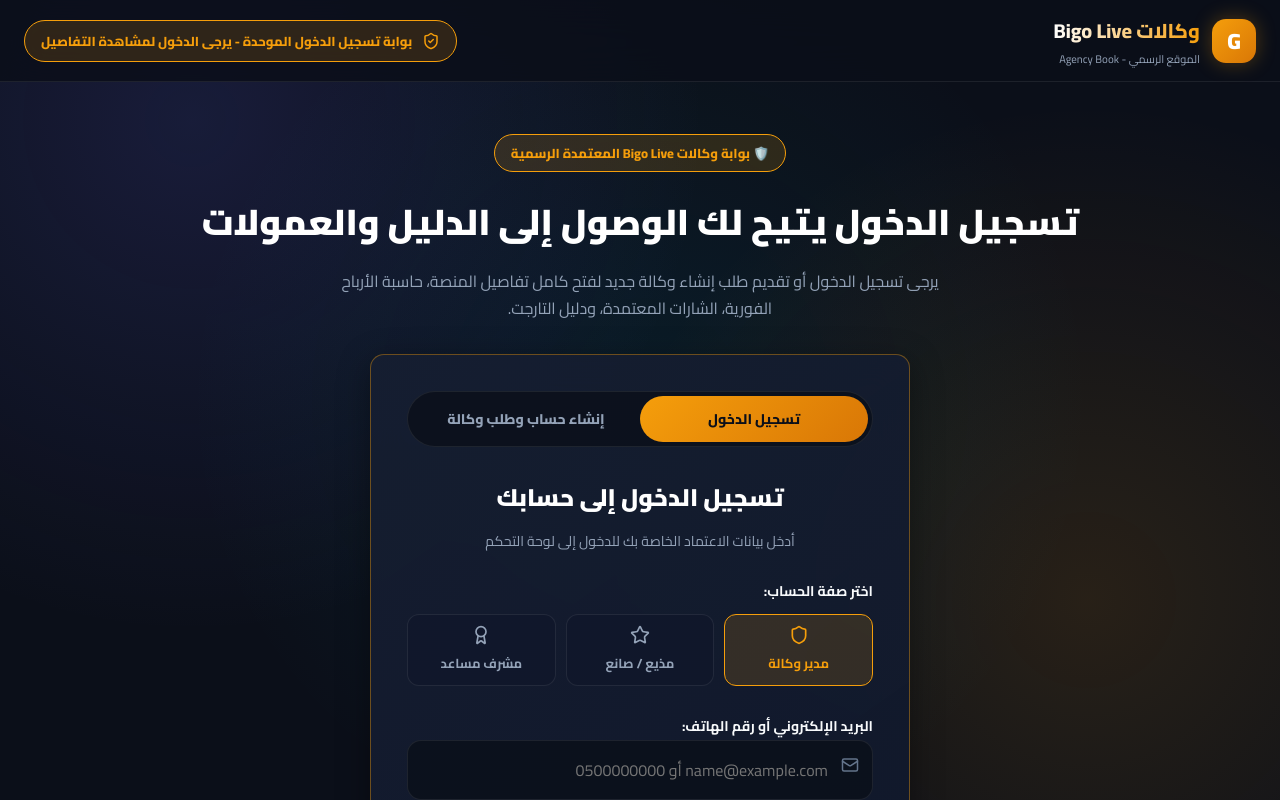
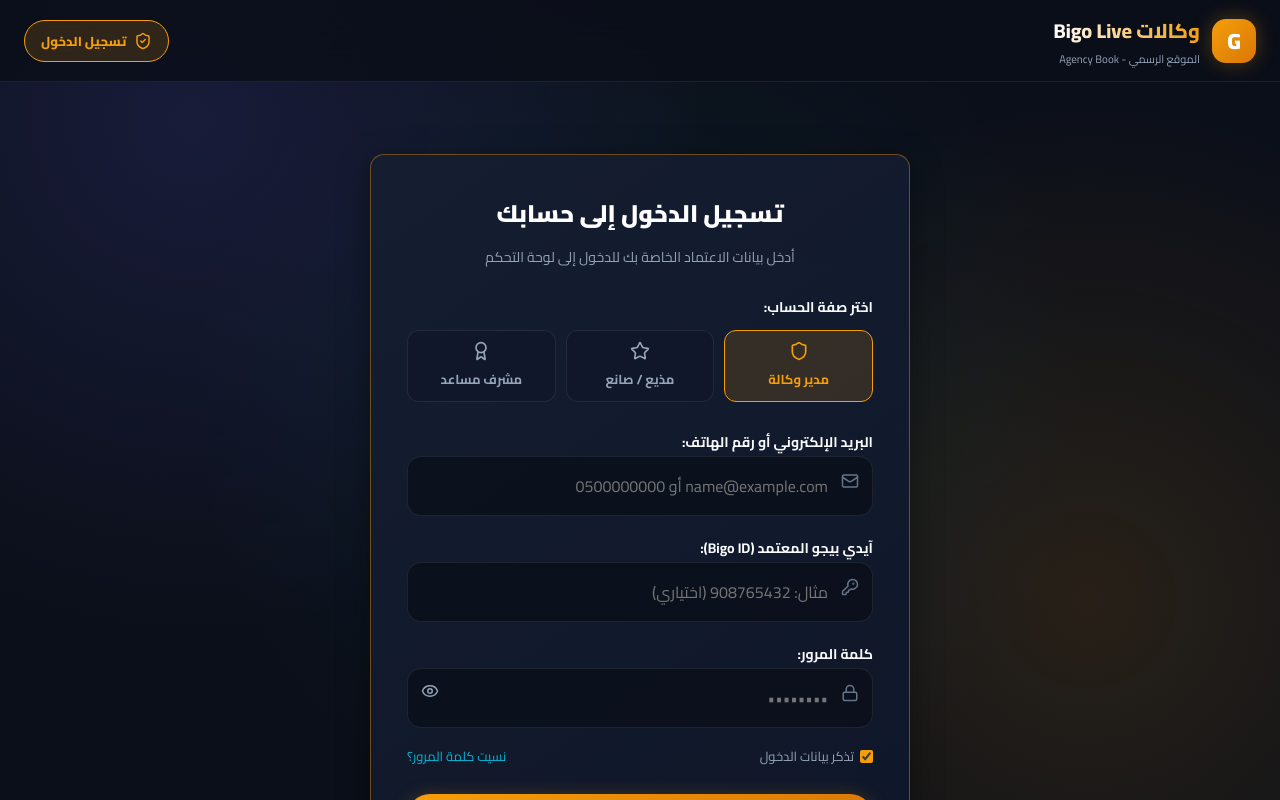
Before and after one commit to germenaly-lab/gogo-web, a React (Vite) app: page / in a window 1280 px wide. Shown: the top 800 px of the page. Built offline with nearby package versions, Linux system fonts and the light colour scheme.

Commit message:
Simplify login page, remove registration mode and top banner

```diff
--- a/src/App.jsx
+++ b/src/App.jsx
@@ -56,27 +56,12 @@ export default function App() {
       />
 
       <main className="main-content">
-        {/* MANDATORY AUTHENTICATION LANDING GATE: If not logged in, render LoginSection only! */}
         {!user ? (
-          <div style={{ padding: '20px 0' }}>
-            <div style={{ textAlign: 'center', marginBottom: '32px' }}>
-              <div style={{ display: 'inline-flex', alignItems: 'center', gap: '8px', padding: '6px 16px', borderRadius: '9999px', background: 'rgba(245,158,11,0.15)', border: '1px solid #f59e0b', color: '#f59e0b', fontSize: '13px', fontWeight: '800', marginBottom: '16px' }}>
-                🛡️ بوابة وكالات Bigo Live المعتمدة الرسمية
-              </div>
-              <h1 style={{ fontSize: '36px', fontWeight: '900', color: '#fff', marginBottom: '12px' }}>
-                تسجيل الدخول يتيح لك الوصول إلى الدليل والعمولات
-              </h1>
-              <p style={{ fontSize: '16px', color: '#94a3b8', maxWidth: '650px', margin: '0 auto', lineHeight: '1.7' }}>
-                يرجى تسجيل الدخول أو تقديم طلب إنشاء وكالة جديد لفتح كامل تفاصيل المنصة، حاسبة الأرباح الفورية، الشارات المعتمدة، ودليل التارجت.
-              </p>
-            </div>
-
+          <div style={{ padding: '40px 0' }}>
             <LoginSection
               user={user}
               setUser={setUser}
               setActiveTab={setActiveTab}
-              isRegisterMode={isRegisterMode}
-              setIsRegisterMode={setIsRegisterMode}
             />
           </div>
         ) : (
--- a/src/components/LoginSection.jsx
+++ b/src/components/LoginSection.jsx
@@ -1,38 +1,27 @@
-import React, { useState, useEffect } from 'react';
-import { UserCheck, Lock, Mail, Eye, EyeOff, Shield, Award, Star, LogOut, CheckCircle, ArrowLeft, KeyRound, Phone, Users, BarChart3, Clock, DollarSign, AlertCircle } from 'lucide-react';
+import React, { useState } from 'react';
+import { UserCheck, Lock, Mail, Eye, EyeOff, Shield, Award, Star, LogOut, ArrowLeft, KeyRound, Users, BarChart3, Clock, DollarSign } from 'lucide-react';
 
-export default function LoginSection({ user, setUser, setActiveTab, isRegisterMode, setIsRegisterMode }) {
-  const [isRegister, setIsRegister] = useState(isRegisterMode || false);
+export default function LoginSection({ user, setUser, setActiveTab }) {
   const [role, setRole] = useState('manager'); // 'manager', 'streamer', 'supervisor'
   const [showPassword, setShowPassword] = useState(false);
-
-  useEffect(() => {
-    if (isRegisterMode) {
-      setIsRegister(true);
-      setRole('manager');
-    }
-  }, [isRegisterMode]);
 
   // Form State
   const [identifier, setIdentifier] = useState('');
   const [bigoId, setBigoId] = useState('');
   const [password, setPassword] = useState('');
-  const [confirmPassword, setConfirmPassword] = useState('');
-  const [agencyName, setAgencyName] = useState('');
-  const [cityCountry, setCityCountry] = useState('');
   const [errorMessage, setErrorMessage] = useState('');
 
   const handleLoginSubmit = (e) => {
     e.preventDefault();
-    if (!identifier || !password || (isRegister && !bigoId)) {
+    if (!identifier || !password) {
       setErrorMessage('يرجى ملء كافة الحقول المطلوبة لتنفيذ العملية');
       return;
     }
     setErrorMessage('');
 
-    // Simulate Login / Registration Success
+    // Simulate Login Success
     setUser({
-      name: isRegister && agencyName ? agencyName : (role === 'manager' ? 'وكالة الفرسان المعتمدة' : role === 'streamer' ? 'المذيعة سارة خالد' : 'المشرف أحمد علي'),
+      name: role === 'manager' ? 'وكالة الفرسان المعتمدة' : role === 'streamer' ? 'المذيعة سارة خالد' : 'المشرف أحمد علي',
       role: role,
       bigoId: bigoId || '908765432',
       email: identifier.includes('@') ? identifier : `${identifier}@bigo.tv`,
@@ -41,7 +30,7 @@ export default function LoginSection({ user, setUser, setActiveTab, isRegisterMo
       monthlySalary: role === 'manager' ? '$11,600 USD' : '$1,440 USD',
       activeStreamers: role === 'manager' ? 24 : 1,
       targetProgress: 85,
-      cityCountry: cityCountry || 'الرياض، السعودية'
+      cityCountry: 'الرياض، السعودية'
     });
   };
 
@@ -49,7 +38,6 @@ export default function LoginSection({ user, setUser, setActiveTab, isRegisterMo
     setUser(null);
     setIdentifier('');
     setPassword('');
-    if (setIsRegisterMode) setIsRegisterMode(false);
   };
 
   // If user is already logged in, display the User Dashboard Panel
@@ -141,68 +129,11 @@ export default function LoginSection({ user, setUser, setActiveTab, isRegisterMo
   return (
     <section style={{ maxWidth: '540px', margin: '0 auto' }}>
       <div className="glass-card" style={{ padding: '36px', background: 'linear-gradient(145deg, rgba(22, 30, 49, 0.95), rgba(15, 23, 42, 0.98))', border: '1px solid rgba(245,158,11,0.4)' }}>
-
-        {/* Important Policy Alert */}
-        {isRegister && (
-          <div style={{ background: 'rgba(245,158,11,0.15)', border: '1px solid #f59e0b', padding: '12px 16px', borderRadius: '12px', marginBottom: '20px', display: 'flex', alignItems: 'center', gap: '10px', fontSize: '13px', color: '#fef08a' }}>
-            <AlertCircle size={20} color="#f59e0b" style={{ flexShrink: 0 }} />
-            <span>تنبيه هام: يتطلب إنشاء الوكالة التوثيق الرسمي وتسجيل الدخول عبر المنصة.</span>
-          </div>
-        )}
-
-        {/* Toggle Login vs Register */}
-        <div style={{ display: 'flex', background: 'rgba(11,15,25,0.8)', padding: '4px', borderRadius: '9999px', marginBottom: '28px', border: '1px solid rgba(255,255,255,0.08)' }}>
-          <button
-            style={{
-              flex: 1,
-              padding: '10px',
-              borderRadius: '9999px',
-              border: 'none',
-              background: !isRegister ? 'linear-gradient(135deg, #f59e0b, #d97706)' : 'transparent',
-              color: !isRegister ? '#0b0f19' : '#94a3b8',
-              fontWeight: '800',
-              fontSize: '14px',
-              cursor: 'pointer',
-              fontFamily: 'inherit',
-              transition: 'all 0.2s ease'
-            }}
-            onClick={() => {
-              setIsRegister(false);
-              if (setIsRegisterMode) setIsRegisterMode(false);
-              setErrorMessage('');
-            }}
-          >
-            تسجيل الدخول
-          </button>
-          <button
-            style={{
-              flex: 1,
-              padding: '10px',
-              borderRadius: '9999px',
-              border: 'none',
-              background: isRegister ? 'linear-gradient(135deg, #f59e0b, #d97706)' : 'transparent',
-              color: isRegister ? '#0b0f19' : '#94a3b8',
-              fontWeight: '800',
-              fontSize: '14px',
-              cursor: 'pointer',
-              fontFamily: 'inherit',
-              transition: 'all 0.2s ease'
-            }}
-            onClick={() => {
-              setIsRegister(true);
-              if (setIsRegisterMode) setIsRegisterMode(true);
-              setErrorMessage('');
-            }}
-          >
-            إنشاء حساب وطلب وكالة
-          </button>
-        </div>
-
         <h2 style={{ fontSize: '24px', fontWeight: '900', textAlign: 'center', marginBottom: '8px', color: '#fff' }}>
-          {isRegister ? 'تسجيل حساب وتفعيل طلب الوكالة' : 'تسجيل الدخول إلى حسابك'}
+          تسجيل الدخول إلى حسابك
         </h2>
         <p style={{ fontSize: '14px', color: '#94a3b8', textAlign: 'center', marginBottom: '24px' }}>
-          {isRegister ? 'قم بإنشاء حسابك الرسمي وتعبئة بيانات الاعتماد لإنشاء الوكالة' : 'أدخل بيانات الاعتماد الخاصة بك للدخول إلى لوحة التحكم'}
+          أدخل بيانات الاعتماد الخاصة بك للدخول إلى لوحة التحكم
         </p>
 
         {/* Role Selector */}
@@ -288,20 +219,6 @@ export default function LoginSection({ user, setUser, setActiveTab, isRegisterMo
 
         {/* Login Form */}
         <form onSubmit={handleLoginSubmit} style={{ display: 'flex', flexDirection: 'column', gap: '16px' }}>
-          {isRegister && role === 'manager' && (
-            <div>
-              <label className="form-label">اسم الوكالة المراد تفعيلها:</label>
-              <input
-                type="text"
-                required
-                className="form-input"
-                placeholder="مثال: وكالة النجوم المعتمدة"
-                value={agencyName}
-                onChange={(e) => setAgencyName(e.target.value)}
-              />
-            </div>
-          )}
-
           <div>
             <label className="form-label">البريد الإلكتروني أو رقم الهاتف:</label>
             <div style={{ position: 'relative' }}>
@@ -324,29 +241,14 @@ export default function LoginSection({ user, setUser, setActiveTab, isRegisterMo
               <KeyRound size={18} style={{ position: 'absolute', right: '14px', top: '16px', color: '#64748b' }} />
               <input
                 type="text"
-                required
                 className="form-input"
                 style={{ paddingRight: '44px' }}
-                placeholder="مثال: 908765432"
+                placeholder="مثال: 908765432 (اختياري)"
                 value={bigoId}
                 onChange={(e) => setBigoId(e.target.value)}
               />
             </div>
           </div>
-
-          {isRegister && (
-            <div>
-              <label className="form-label">المدينة والدولة:</label>
-              <input
-                type="text"
-                required
-                className="form-input"
-                placeholder="مثال: الرياض، السعودية"
-                value={cityCountry}
-                onChange={(e) => setCityCountry(e.target.value)}
-              />
-            </div>
-          )}
 
           <div>
             <label className="form-label">كلمة المرور:</label>
@@ -371,21 +273,6 @@ export default function LoginSection({ user, setUser, setActiveTab, isRegisterMo
             </div>
           </div>
 
-          {isRegister && (
-            <div>
-              <label className="form-label">تأكيد كلمة المرور:</label>
-              <input
-                type="password"
-                required
-                className="form-input"
-                placeholder="••••••••"
-                value={confirmPassword}
-                onChange={(e) => setConfirmPassword(e.target.value)}
-              />
-            </div>
-          )}
-
-          {!isRegister && (
           <div style={{ display: 'flex', justifyContent: 'space-between', alignItems: 'center', fontSize: '13px' }}>
             <label style={{ display: 'flex', alignItems: 'center', gap: '6px', color: '#94a3b8', cursor: 'pointer' }}>
               <input type="checkbox" style={{ accentColor: '#f59e0b' }} defaultChecked />
@@ -395,21 +282,12 @@ export default function LoginSection({ user, setUser, setActiveTab, isRegisterMo
               نسيت كلمة المرور؟
             </a>
           </div>
-          )}
 
           <button type="submit" className="action-btn-primary" style={{ width: '100%', marginTop: '10px' }}>
             <UserCheck size={18} />
-            <span>{isRegister ? 'تسجيل الحساب وإنشاء الوكالة' : 'تسجيل الدخول الآن'}</span>
+            <span>تسجيل الدخول الآن</span>
           </button>
         </form>
-
-        <div style={{ marginTop: '24px', textAlign: 'center', paddingTop: '20px', borderTop: '1px solid rgba(255,255,255,0.08)', fontSize: '13px', color: '#94a3b8' }}>
-          {isRegister ? (
-            <span>لديك حساب بالفعل؟ <a href="#" onClick={(e) => { e.preventDefault(); setIsRegister(false); if (setIsRegisterMode) setIsRegisterMode(false); }} style={{ color: '#f59e0b', fontWeight: '700', textDecoration: 'none' }}>تسجيل الدخول</a></span>
-          ) : (
-            <span>ليس لديك حساب؟ <a href="#" onClick={(e) => { e.preventDefault(); setIsRegister(true); if (setIsRegisterMode) setIsRegisterMode(true); }} style={{ color: '#f59e0b', fontWeight: '700', textDecoration: 'none' }}>إنشاء وكالة / حساب جديد</a></span>
-          )}
-        </div>
       </div>
     </section>
   );
--- a/src/components/Navbar.jsx
+++ b/src/components/Navbar.jsx
@@ -86,9 +86,9 @@ export default function Navbar({ navItems, activeTab, setActiveTab, searchQuery,
             </div>
           </>
         ) : (
-          <div style={{ display: 'flex', alignItems: 'center', gap: '10px', background: 'rgba(245,158,11,0.15)', padding: '8px 16px', borderRadius: '9999px', border: '1px solid #f59e0b' }}>
+          <div style={{ display: 'flex', alignItems: 'center', gap: '8px', background: 'rgba(245,158,11,0.15)', padding: '8px 16px', borderRadius: '9999px', border: '1px solid #f59e0b' }}>
             <ShieldCheck size={18} color="#f59e0b" />
-            <span style={{ fontSize: '13px', fontWeight: '800', color: '#f59e0b' }}>بوابة تسجيل الدخول الموحدة - يرجى الدخول لمشاهدة التفاصيل</span>
+            <span style={{ fontSize: '13px', fontWeight: '800', color: '#f59e0b' }}>تسجيل الدخول</span>
           </div>
         )}
       </nav>
```
Lines whose indentation alone changed are shown as unchanged.
